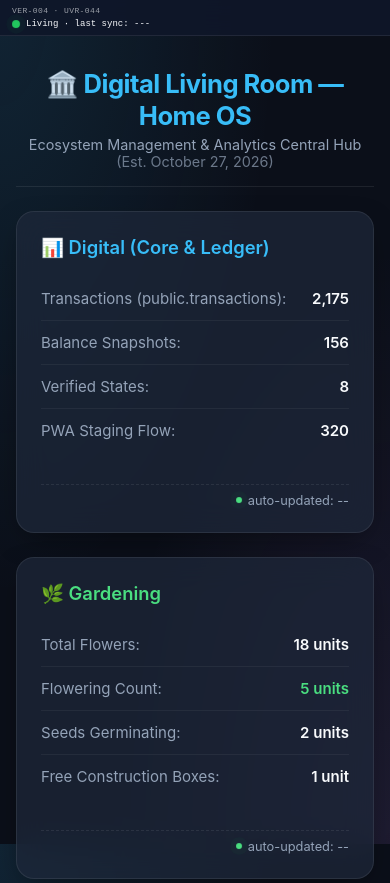
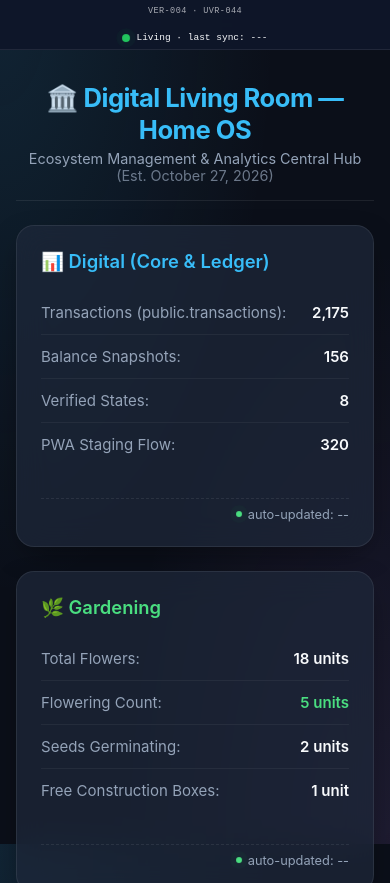
Before and after one commit to dmitry-lab-git/Projects, a plain HTML site: page digital_living_room/index.html in a window 390 px wide. Shown: the top 883 px of the page. Drawn offline with Linux system fonts and the light colour scheme.

Commit message:
fix: footer and life-time

```diff
--- a/digital_living_room/index.html
+++ b/digital_living_room/index.html
@@ -37,9 +37,9 @@
             display: flex;
             justify-content: space-between;
             align-items: center;
-            min-height: 36px;
-            padding: 4px 16px;
-            background: rgba(15, 23, 42, 0.9);
+            min-height: 38px;
+            padding: 0 16px;
+            background: rgba(15, 23, 42, 0.95);
             backdrop-filter: blur(12px);
             -webkit-backdrop-filter: blur(12px);
             border-bottom: 1px solid rgba(255, 255, 255, 0.08);
@@ -50,7 +50,7 @@
 
         #version-meta {
             font-size: 9px;
-            opacity: 0.6;
+            opacity: 0.65;
             letter-spacing: 0.05em;
             white-space: nowrap;
         }
@@ -61,6 +61,7 @@
             display: flex;
             align-items: center;
             gap: 6px;
+            white-space: nowrap;
         }
 
         .live-dot {
@@ -108,16 +109,14 @@
             box-sizing: border-box;
         }
 
+        /* Мобильный адаптив: разведение версии и синхронизации по углам с достаточным отступом */
         @media (max-width: 650px) {
             #os-statusbar {
-                flex-direction: column;
-                align-items: flex-start;
-                padding: 6px 12px;
-                gap: 2px;
-                height: auto;
+                padding: 6px 14px;
+                gap: 16px;
             }
-            #version-meta { font-size: 8px; }
-            #live-indicator { font-size: 9px; text-align: left; }
+            #version-meta { font-size: 8.5px; }
+            #live-indicator { font-size: 9.5px; }
             .container { padding-top: 16px; }
         }
     </style>
@@ -153,7 +152,7 @@
             </div>
             <div class="card-footer-meta">
                 <span class="live-dot"></span>
-                <span class="timestamp">auto-updated: --</span>
+                <span>auto-updated: <span class="timestamp">--</span></span>
             </div>
         </div>
 
@@ -170,7 +169,7 @@
             </div>
             <div class="card-footer-meta">
                 <span class="live-dot"></span>
-                <span class="timestamp">auto-updated: --</span>
+                <span>auto-updated: <span class="timestamp">--</span></span>
             </div>
         </div>
 
@@ -186,7 +185,7 @@
             </div>
             <div class="card-footer-meta">
                 <span class="live-dot"></span>
-                <span class="timestamp">auto-updated: --</span>
+                <span>auto-updated: <span class="timestamp">--</span></span>
             </div>
         </div>
 
@@ -203,7 +202,7 @@
             </div>
             <div class="card-footer-meta">
                 <span class="live-dot"></span>
-                <span class="timestamp">auto-updated: --</span>
+                <span>auto-updated: <span class="timestamp">--</span></span>
             </div>
         </div>
 
@@ -306,7 +305,7 @@
             </div>
             <div class="card-footer-meta">
                 <span class="live-dot"></span>
-                <span class="timestamp">auto-updated: --</span>
+                <span>auto-updated: <span class="timestamp">--</span></span>
             </div>
         </div>
     </div>
@@ -334,4 +333,4 @@
 
 <script src="script.js"></script>
 </body>
-</html>
+</html>[cite: 14]
```
